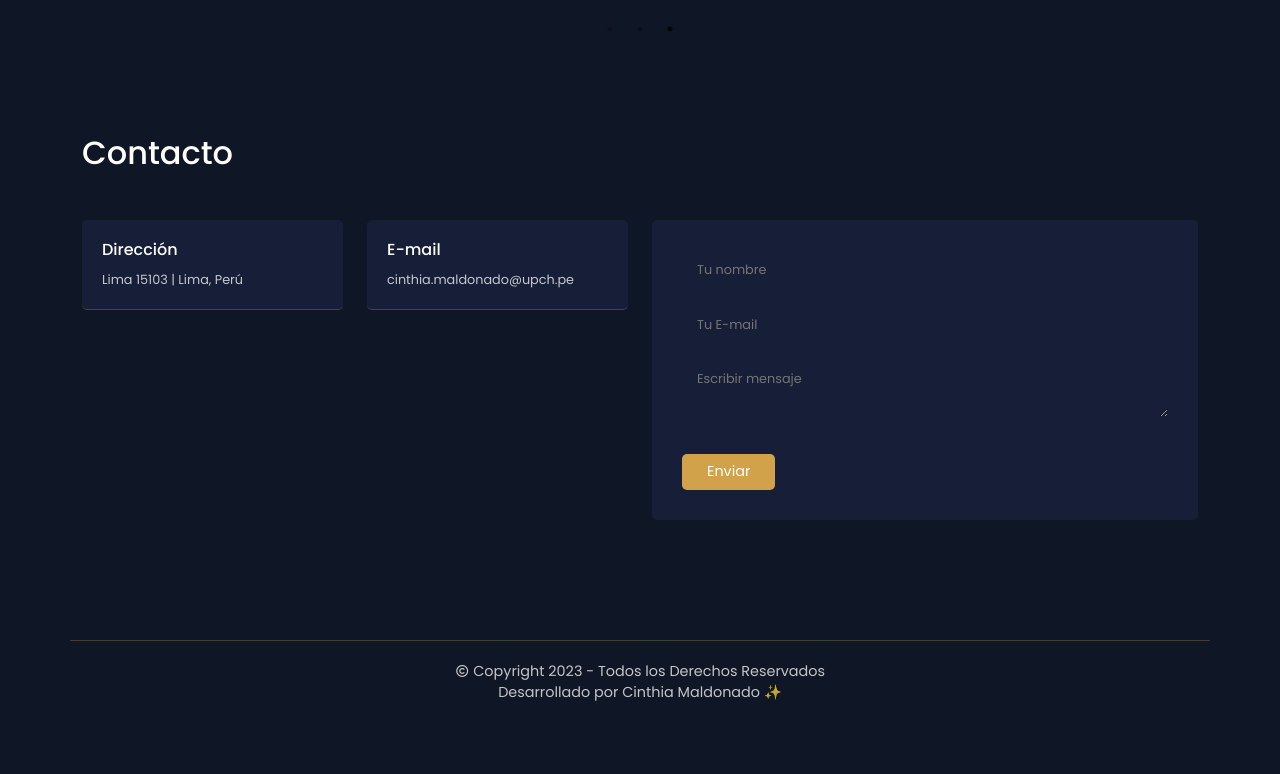
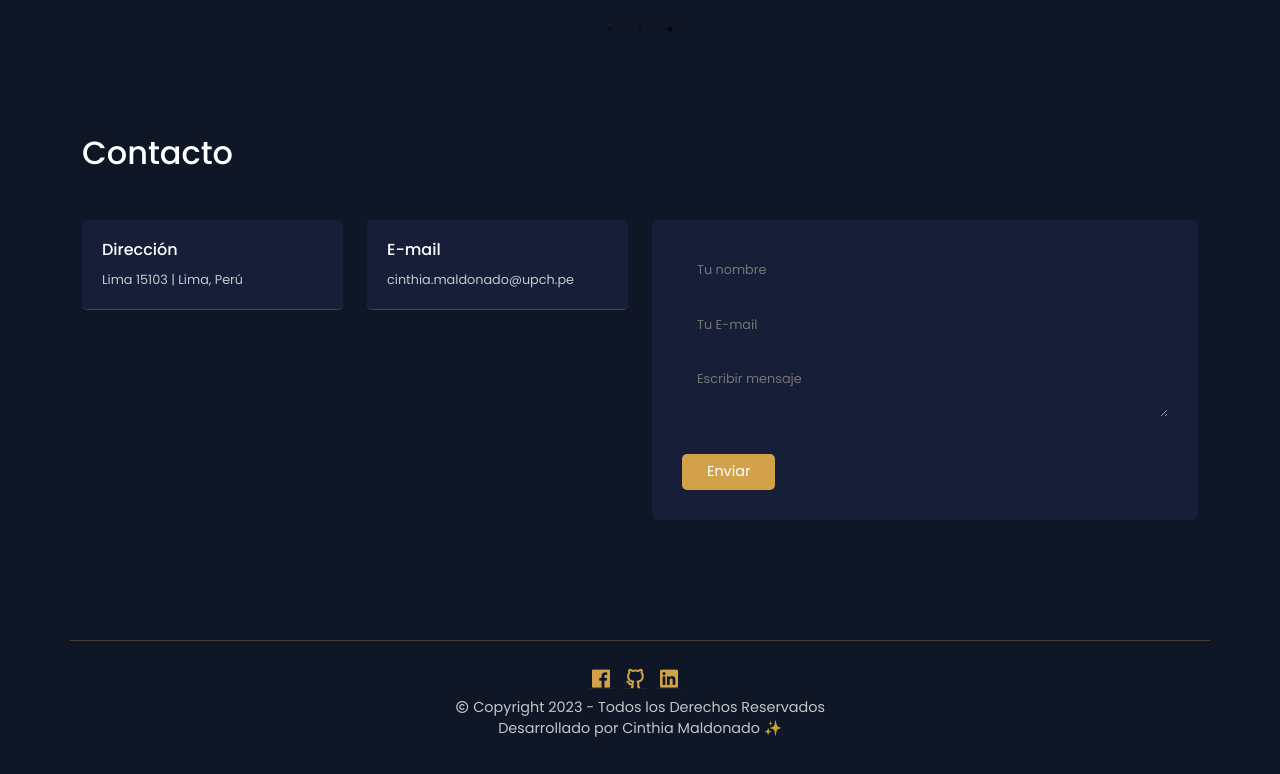
Before and after one commit to cinthiapiera/Portafolio, a React (Create React App) app: page / in a window 1280 px wide. Shown: the part 4001-4775 px from the top of the page. Before the commit the page ends 4745 px from the top, so only its background shows below. Built offline with nearby package versions, Linux system fonts and the light colour scheme.

Commit message:
resolve error

```diff
--- a/src/components/About/Education.jsx
+++ b/src/components/About/Education.jsx
@@ -8,24 +8,20 @@ const Education = () => {
         <thead>
             <tr>
               <th>Grado</th>
-              <th>Tiempo</th>
               <th>Entidad</th>
             </tr>
         </thead>
         <tbody>
           <tr>
-            <td>Java Developer</td>
-            <td>En Formación</td>
+            <td>Java Developer | cursando</td>
             <td>Oracle Next Education - Alura Latam</td>
           </tr>
           <tr>
             <td>Full Stack Web Developer</td>
-            <td>700 Horas</td>
             <td>Henry Bootcamp</td>
           </tr>
           <tr>
             <td>Ingeniería Informática</td>
-            <td>175 Créditos</td>
             <td>Universidad Peruana Cayetano Heredia</td>
           </tr>
         </tbody>
--- a/src/components/Footer/Footer.css
+++ b/src/components/Footer/Footer.css
@@ -7,3 +7,12 @@
     font-weight: 300;
     font-size: .9rem;
 }
+
+.social__links_footer span a i{
+    color: #d1a249;
+    font-size: 1.5rem;
+}
+
+.social__links_footer span{
+    margin-right: 10px;
+}
--- a/src/components/Footer/Footer.jsx
+++ b/src/components/Footer/Footer.jsx
@@ -6,6 +6,11 @@ const Footer = () => {
   return (
     <footer className='pb-4'>
       <Container className='text-center footer'>
+      <div className="social__links_footer">
+                <span><a href="https://www.facebook.com/Cinthia.Maldonado.R/" target="_blank" rel="noopener noreferrer"><i className="ri-facebook-box-fill"></i></a></span>
+                <span><a href="https://github.com/cinthiapiera" target="_blank" rel="noopener noreferrer"><i className="ri-github-line"></i></a></span>
+                <span><a href="https://www.linkedin.com/in/cinthia-maldonado-rafael/" target="_blank" rel="noopener noreferrer"><i className="ri-linkedin-box-fill"></i></a></span>
+        </div>
         <p><i className="ri-copyright-line"></i> Copyright 2023 - Todos los Derechos Reservados <br/> Desarrollado por Cinthia Maldonado ✨</p>
       </Container>
     </footer>
--- a/src/components/Form/Form.jsx
+++ b/src/components/Form/Form.jsx
@@ -14,6 +14,7 @@ const Form = () => {
       .then((result) => {
           alert('Se ha enviado correctamente el email')
           console.log(result.text);
+          form.current.reset();
       }, (error) => {
           console.log(error.text);
       });
--- a/src/components/HeroSection/HeroSection.css
+++ b/src/components/HeroSection/HeroSection.css
@@ -87,6 +87,13 @@
     padding: 5px 20px;
     font-size: 0.8rem;
   }
+  .hero__experience {
+    width: 160px;
+  }
+
+  .hero__experience h6 {
+    font-size: 0.7rem;
+  }
 }
 
 @media only screen and (max-width: 576px){
```
